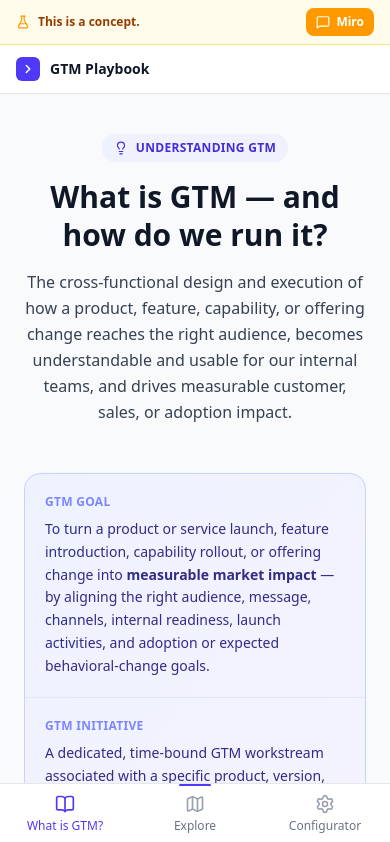
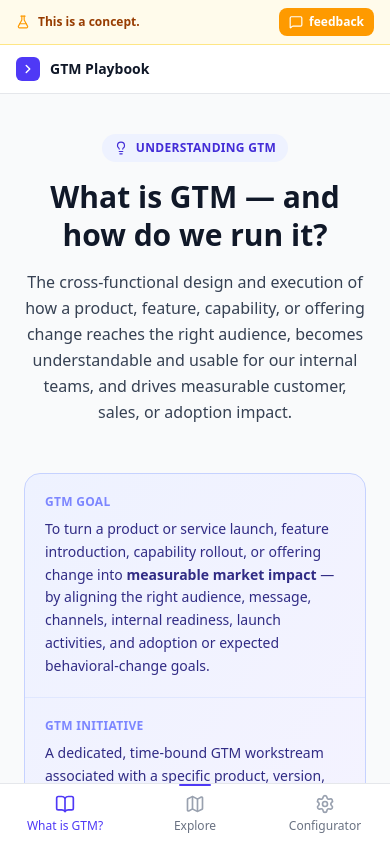
Before and after one commit to pmohacsi/GTM-Playbook, a React (Vite) app: page / in a window 390 px wide. Shown: the top 842 px of the page. Built offline with nearby package versions, Linux system fonts and the light colour scheme.

Commit message:
Sticky concept banner, feedback label on mobile

```diff
--- a/src/components/Layout.tsx
+++ b/src/components/Layout.tsx
@@ -20,8 +20,8 @@ export function Layout({ children, activeTab, onTabChange, miroLink }: LayoutPro
   return (
     <div className="min-h-screen flex flex-col bg-gray-50">
 
-      {/* Concept banner */}
-      <div className="bg-amber-50 border-b border-amber-200 px-4 py-2 md:px-6 md:py-2.5 flex items-center justify-between gap-3 flex-shrink-0">
+      {/* Concept banner — sticky */}
+      <div className="sticky top-0 z-50 bg-amber-50 border-b border-amber-200 px-4 py-2 md:px-6 md:py-2.5 flex items-center justify-between gap-3 flex-shrink-0">
         <div className="flex items-center gap-2 text-xs md:text-sm text-amber-800 min-w-0">
           <FlaskConical className="w-3.5 h-3.5 md:w-4 md:h-4 text-amber-500 flex-shrink-0" />
           <span className="truncate">
@@ -36,7 +36,7 @@ export function Layout({ children, activeTab, onTabChange, miroLink }: LayoutPro
           className="flex items-center gap-1.5 px-2.5 py-1.5 md:px-3 bg-amber-500 hover:bg-amber-600 text-white text-xs font-semibold rounded-lg transition-colors flex-shrink-0"
         >
           <MessageSquare className="w-3.5 h-3.5" />
-          <span className="hidden sm:inline">Leave feedback on </span>Miro
+          <span className="hidden sm:inline">Leave </span>feedback<span className="hidden sm:inline"> on Miro</span>
         </a>
       </div>
 
@@ -44,7 +44,7 @@ export function Layout({ children, activeTab, onTabChange, miroLink }: LayoutPro
       <div className="flex flex-1 min-h-0">
 
         {/* Sidebar — desktop only */}
-        <aside className="hidden md:flex w-56 flex-shrink-0 bg-white border-r border-gray-200 flex-col sticky top-0 h-screen">
+        <aside className="hidden md:flex w-56 flex-shrink-0 bg-white border-r border-gray-200 flex-col">
           {/* Logo */}
           <div className="flex items-center gap-3 px-5 py-4 border-b border-gray-200">
             <div className="w-7 h-7 bg-indigo-600 rounded-md flex items-center justify-center flex-shrink-0">
```
